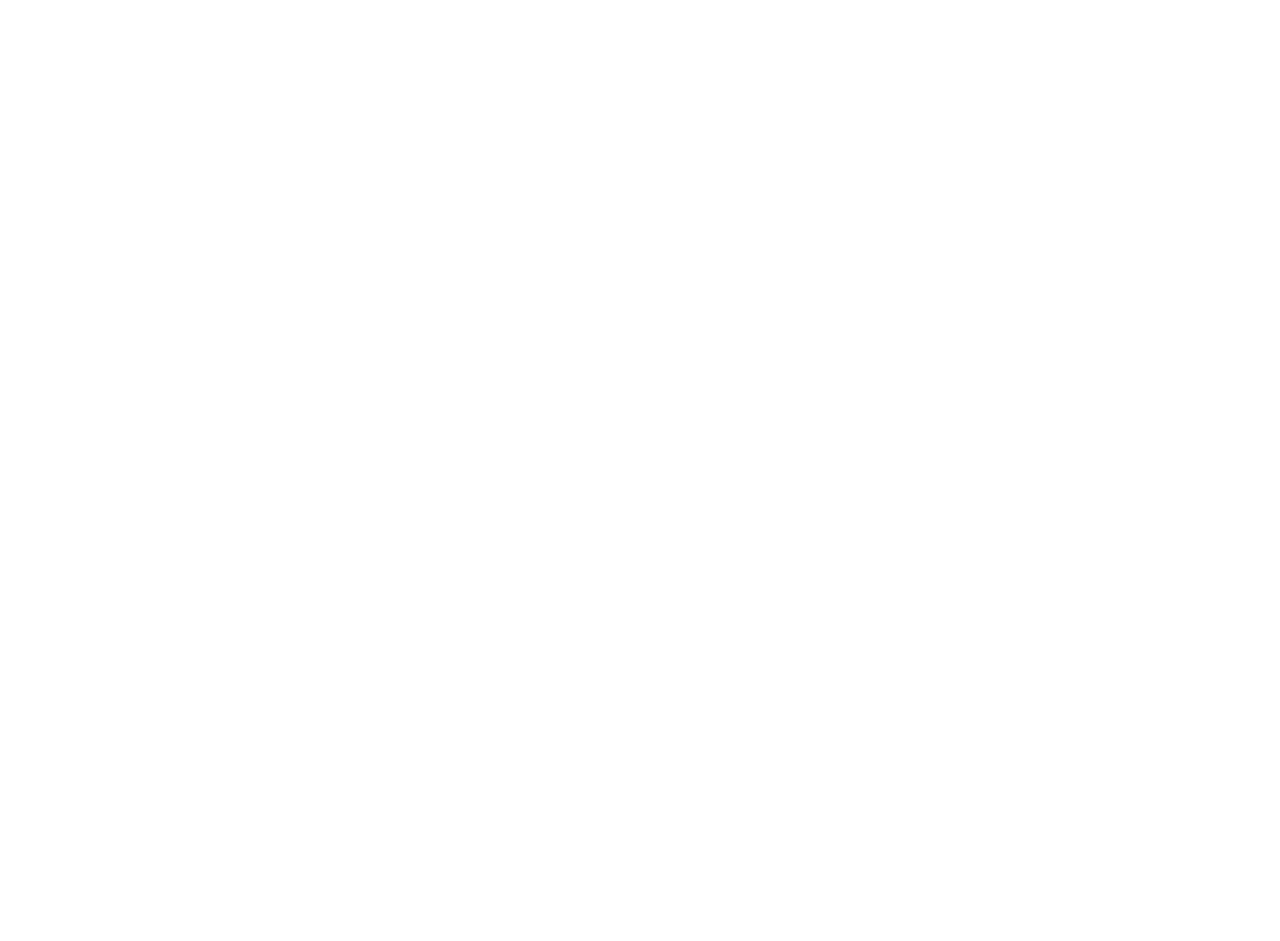
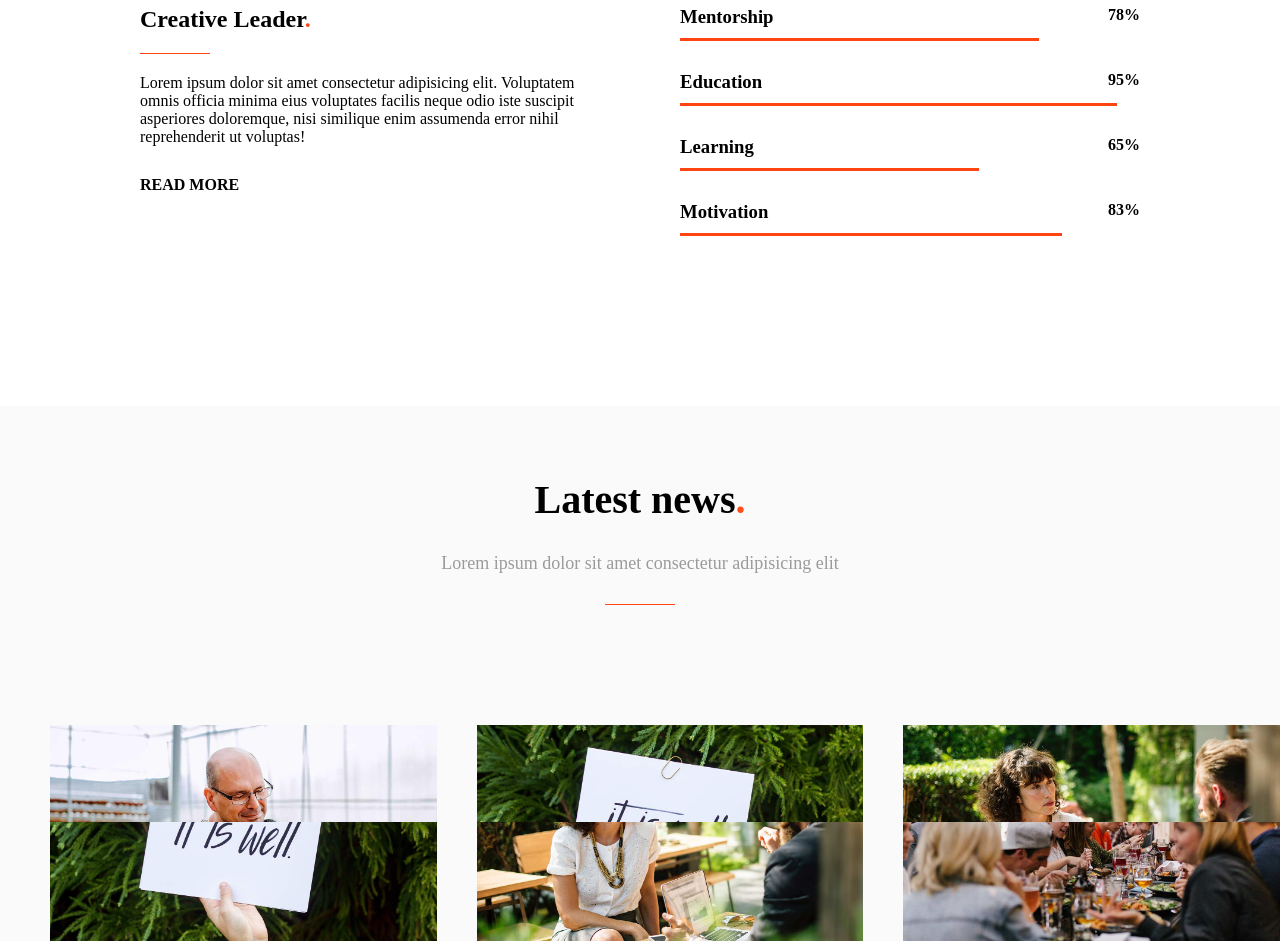
Before and after one commit to Skiotto93/proj-html-vuejs, a Vue app: page / in a window 1280 px wide. Shown: the part 3100-4041 px from the top of the page. Before the commit the page ends 2966 px from the top, so only its background shows below. Built offline with nearby package versions, Linux system fonts and the light colour scheme.

Commit message:
5 section main aggiunta

```diff
--- a/src/components/AppHeader.vue
+++ b/src/components/AppHeader.vue
@@ -187,6 +187,9 @@
                         width: 30px;
                     }
                 }
+                div:hover {
+                    border-left: none;
+                }
             }
             .button-orange {
                 padding: 10px;
@@ -201,6 +204,9 @@
                     padding-left: 10px;
                     border-left: 1px solid;
                 }
+                div:hover {
+                    border-left: inherit;
+                }
             }
         }
     }
--- a/src/components/AppMain.vue
+++ b/src/components/AppMain.vue
@@ -1,14 +1,21 @@
 <script>
 import FirstSectionMain from './FirstSectionMain.vue';
 import SecondSectionMain from './SecondSectionMain.vue';
-import ThirdSectionMain from './ThirdSectionMain.vue'
+import ThirdSectionMain from './ThirdSectionMain.vue';
+import FourthSectionMain from './FourthSectionMain.vue';
+import FifthSectionMain from './FifthSectionMain.vue';
+
+
 
 export default {
     name: 'AppMain',
     components: {
         FirstSectionMain,
         SecondSectionMain,
-        ThirdSectionMain
+        ThirdSectionMain,
+        FourthSectionMain,
+        FifthSectionMain,
+
     },
 }
 </script>
@@ -17,6 +24,9 @@
     <FirstSectionMain />
     <SecondSectionMain />
     <ThirdSectionMain />
+    <FourthSectionMain />
+    <FifthSectionMain />
+
 </template>
 
 <style lang="scss" scoped>
--- /dev/null
+++ b/src/components/FifthSectionMain.vue
@@ -0,0 +1,179 @@
+<script>
+export default {
+    name: 'FifthSectionMain'
+}
+</script>
+
+<template>
+    <section>
+        <div class="text">
+            <h1>Latest news<span class="orangePoint">.</span></h1>
+            <p>Lorem ipsum dolor sit amet consectetur adipisicing elit</p>
+            <div class="line"></div>
+        </div>
+        <div class="cards">
+            <i class="fa-solid fa-arrow-left-long"></i>
+            <i class="fa-solid fa-arrow-right-long"></i>
+            <div class="card">
+                <div class="image">
+                    <img id="firstImage" src="../img/h1-blog-img-02.jpg" alt="#">
+                    <img id="secondImage" src="../img/h1-blog-img-03.jpg" alt="#">
+                    <div class="ticket">
+                        <i class="fa-solid fa-tag"></i>
+                        <span>Business, Leading</span>
+                    </div>
+                </div>
+                <div class="date">
+                    <i class="fa-regular fa-clock"></i>
+                    <span>May 5, 2019</span>
+                    <i class="fa-regular fa-user"></i>
+                    <span>Amanda Doe</span>
+                </div>
+                <h2>Next Investment</h2>
+                <p>Lorem ipsum dolor sit amet consectetur adipisicing elit. Ipsum inventore beatae numquam. Magnam, aliquid esse...</p>
+                <h4>READ MORE</h4>
+            </div>
+            <div class="card">
+                <div class="image">
+                    <img id="firstImage" src="../img/h1-blog-img-03.jpg" alt="#">
+                    <img id="secondImage" src="../img/h1-blog-img-04.jpg" alt="#">
+                    <div class="ticket">
+                        <i class="fa-solid fa-tag"></i>
+                        <span>Business, Leading</span>
+                    </div>
+                </div>
+                <div class="date">
+                    <i class="fa-regular fa-clock"></i>
+                    <span>May 5, 2019</span>
+                    <i class="fa-regular fa-user"></i>
+                    <span>Amanda Doe</span>
+                </div>
+                <h2>Team Building</h2>
+                <p>Lorem ipsum dolor sit amet consectetur adipisicing elit. Ipsum inventore beatae numquam. Magnam, aliquid esse...</p>
+                <h4>READ MORE</h4>
+            </div>
+            <div class="card">
+                <div class="image">
+                    <img id="firstImage" src="../img/h1-blog-img-04.jpg" alt="#">
+                    <img id="secondImage" src="../img/h1-blog-img-01.jpg" alt="#">
+                    <div class="ticket">
+                        <i class="fa-solid fa-tag"></i>
+                        <span>Business, Leading</span>
+                    </div>
+                </div>
+                <div class="date">
+                    <i class="fa-regular fa-clock"></i>
+                    <span>May 5, 2019</span>
+                    <i class="fa-regular fa-user"></i>
+                    <span>Amanda Doe</span>
+                </div>
+                <h2>New Business</h2>
+                <p>Lorem ipsum dolor sit amet consectetur adipisicing elit. Ipsum inventore beatae numquam. Magnam, aliquid esse...</p>
+                <h4>READ MORE</h4>
+            </div>
+        </div>
+    </section>
+</template>
+
+<style lang="scss" scoped>
+section {
+    background-color: #fafafa;
+    position: relative;
+    // .fa-arrow-left-long, .fa-arrow-right-long {
+    //     position: absolute;
+    //     bottom: 50%;
+    //     left: 100px;
+    //     font-size: 30px;
+    // }
+    // .fa-arrow-right-long {
+    //     right: 0;
+    // }
+    .text {
+        text-align: center;
+        padding: 70px 0;
+        h1 {
+            font-size: 40px;
+        }
+        .line {
+            width: 70px;
+            border-bottom: 1px solid #ff4612;
+            margin: auto;
+        }
+        p {
+            padding: 30px 0;
+            font-size: 18px;
+            color: #9b9b9b;
+        }
+    }
+    .cards {
+        width: 1400px;
+        margin: auto;
+        padding: 30px;
+        display: flex;
+        .fa-arrow-left-long, .fa-arrow-right-long {
+        position: absolute;
+        bottom: 35%;
+        font-size: 30px;
+        }
+        .fa-arrow-right-long {
+            right: 100px;
+        }
+        .fa-arrow-right-long:hover, .fa-arrow-left-long:hover {
+            color: #ff4612;
+        }
+        .fa-arrow-left-long {
+            left: 100px;
+        }
+        .card {
+            width: calc(100% / 3 - 20px);
+            padding: 20px;
+            .image {
+                position: relative;
+                margin-bottom: 30px;
+                .ticket {
+                    padding: 10px;
+                    background-color: #ff4612;
+                    color: #ffab93;
+                    position: absolute;
+                    right: 20px;
+                    bottom: -15px;
+                    i {
+                        padding-right: 10px;
+                    }
+                }
+                .ticket:hover {
+                    color: #fafafa;
+                }
+            }
+            #firstImage {
+                width: 100%;
+            }
+            #secondImage {
+                width: 100%;
+                height: 170px;
+                object-fit: cover;
+                object-position: bottom;
+                position: absolute;
+                bottom: 0;
+                left: 0;
+            }
+            .date i {
+                color: #ff4612;
+                padding-right: 10px;
+            }
+            .date span {
+                padding-right: 10px;
+                padding-top: 20px;
+                color: #9b9b9b;
+            }
+        h2 {
+                padding: 20px 0;
+            }
+    }
+        p {
+            color: #9b9b9b;
+            padding-bottom: 30px;
+        }
+    }
+}
+</style>
--- a/src/components/FirstSectionMain.vue
+++ b/src/components/FirstSectionMain.vue
@@ -30,7 +30,7 @@
     <section>
         <div class="container">
             <div class="text">
-                <h1>Our specialities<span class="oragePoint">.</span></h1>
+                <h1>Our specialities<span class="orangePoint">.</span></h1>
                 <p>Lorem ipsum dolor sit amet consectetur adipisicing elit. Nam temporibus officia impedit saepe eligendi.</p>
                 <div>_________</div>
             </div>
--- /dev/null
+++ b/src/components/FourthSectionMain.vue
@@ -0,0 +1,100 @@
+<script>
+export default {
+    name: 'FourthSectionMain',
+}
+</script>
+
+<template>
+    <section>
+        <div class="container">
+            <div class="col-left">
+                <h1>Creative Leader<span class="orangePoint">.</span></h1>
+                <div class="line"></div>
+                <p>Lorem ipsum dolor sit amet consectetur adipisicing elit. Voluptatem omnis officia minima eius voluptates facilis neque odio iste suscipit asperiores doloremque, nisi similique enim assumenda error nihil reprehenderit ut voluptas!</p>
+                <h4>READ MORE</h4>
+            </div>
+            <div class="col-right">
+                <div class="d-flex">
+                    <h3>Mentorship</h3>
+                    <span class="bar">78%</span>
+                </div>
+                <div class="line78"></div>
+                <div class="d-flex">
+                    <h3>Education</h3>
+                    <span class="bar">95%</span>
+                </div>
+                <div class="line95"></div>
+                <div class="d-flex">
+                    <h3>Learning</h3>
+                    <span class="bar">65%</span>
+                </div>
+                <div class="line65"></div>
+                <div class="d-flex">
+                    <h3>Motivation</h3>
+                    <span class="bar">83%</span>
+                </div>
+                <div class="line83"></div>
+            </div>
+        </div>
+    </section>
+</template>
+
+<style lang="scss" scoped>
+section {
+    margin: auto;
+    max-width: 1450px;
+    padding: 100px;
+    .container {
+        display: flex;
+        .col-left {
+            width: 50%;
+            padding: 40px;
+            .line {
+                width: 70px;
+                border-bottom: 1px solid #ff4612;
+                padding-top: 20px;
+            }
+            p {
+                padding: 20px 0;
+            }
+            h4 {
+                padding-top: 10px;
+            }
+        }
+        .col-right {
+            width: 50%;
+            padding: 40px;
+            .d-flex {
+                display: flex;
+                justify-content: space-between;
+                .bar {
+                    font-weight: bold;
+                }
+            }
+            h3 {
+                padding-bottom: 10px;
+            }
+            .line78 {
+                width: 78%;
+                border-bottom: 3px solid #ff4612;
+                margin-bottom: 30px;
+            }
+            .line95 {
+                width: 95%;
+                border-bottom: 3px solid #ff4612;
+                margin-bottom: 30px;
+            }
+            .line65 {
+                width: 65%;
+                border-bottom: 3px solid #ff4612;
+                margin-bottom: 30px;
+            }
+            .line83 {
+                width: 83%;
+                border-bottom: 3px solid #ff4612;
+                margin-bottom: 30px;
+            }
+        }
+    }
+}
+</style>
--- a/src/style.css
+++ b/src/style.css
@@ -9,6 +9,6 @@
 /*--------------
   COMMON
 --------------*/
-.oragePoint {
+.orangePoint {
   color: #ff4c19;
 }
```
Also changed, not shown: src/components/SecondSectionMain.vue (+7 -4 lines).
